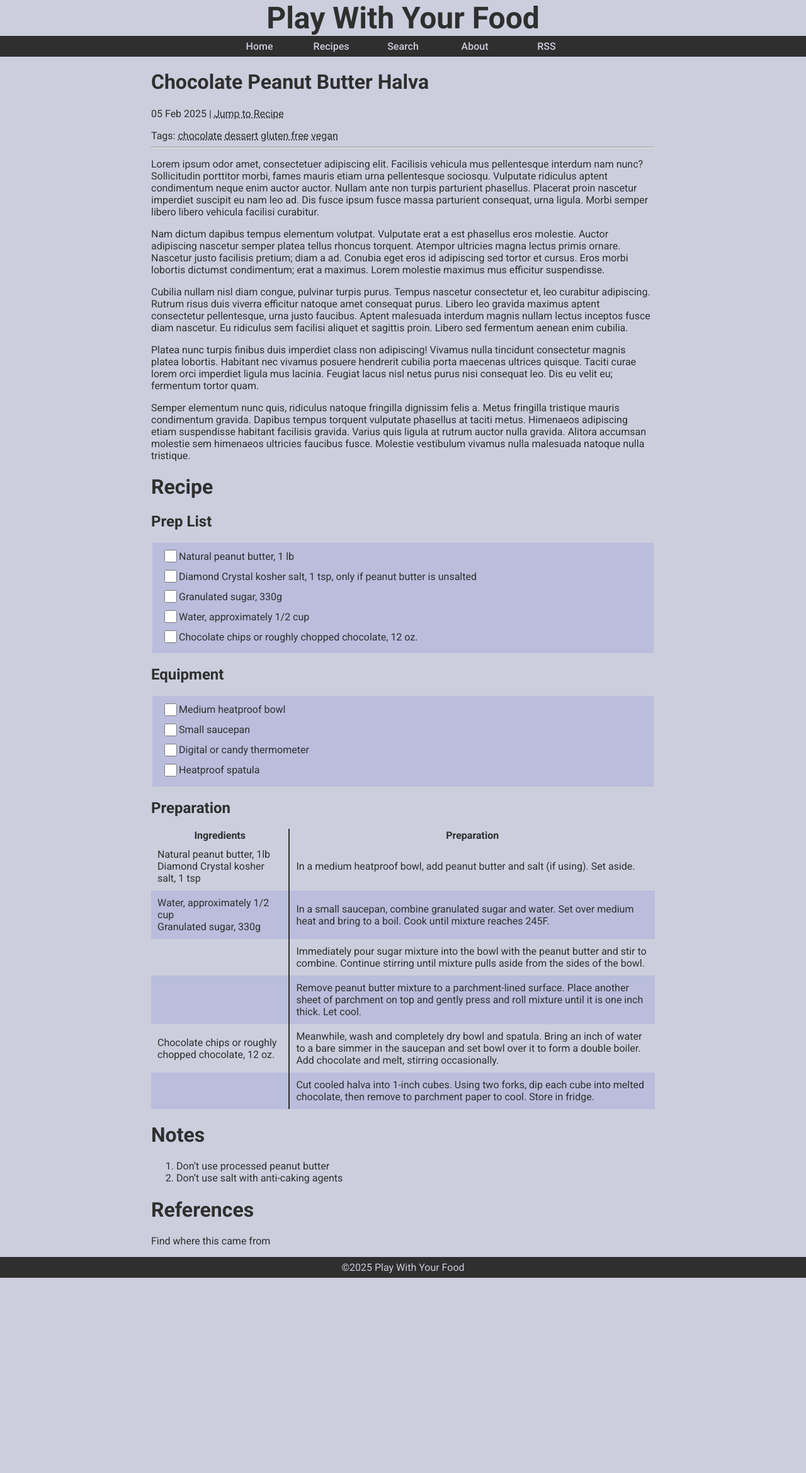
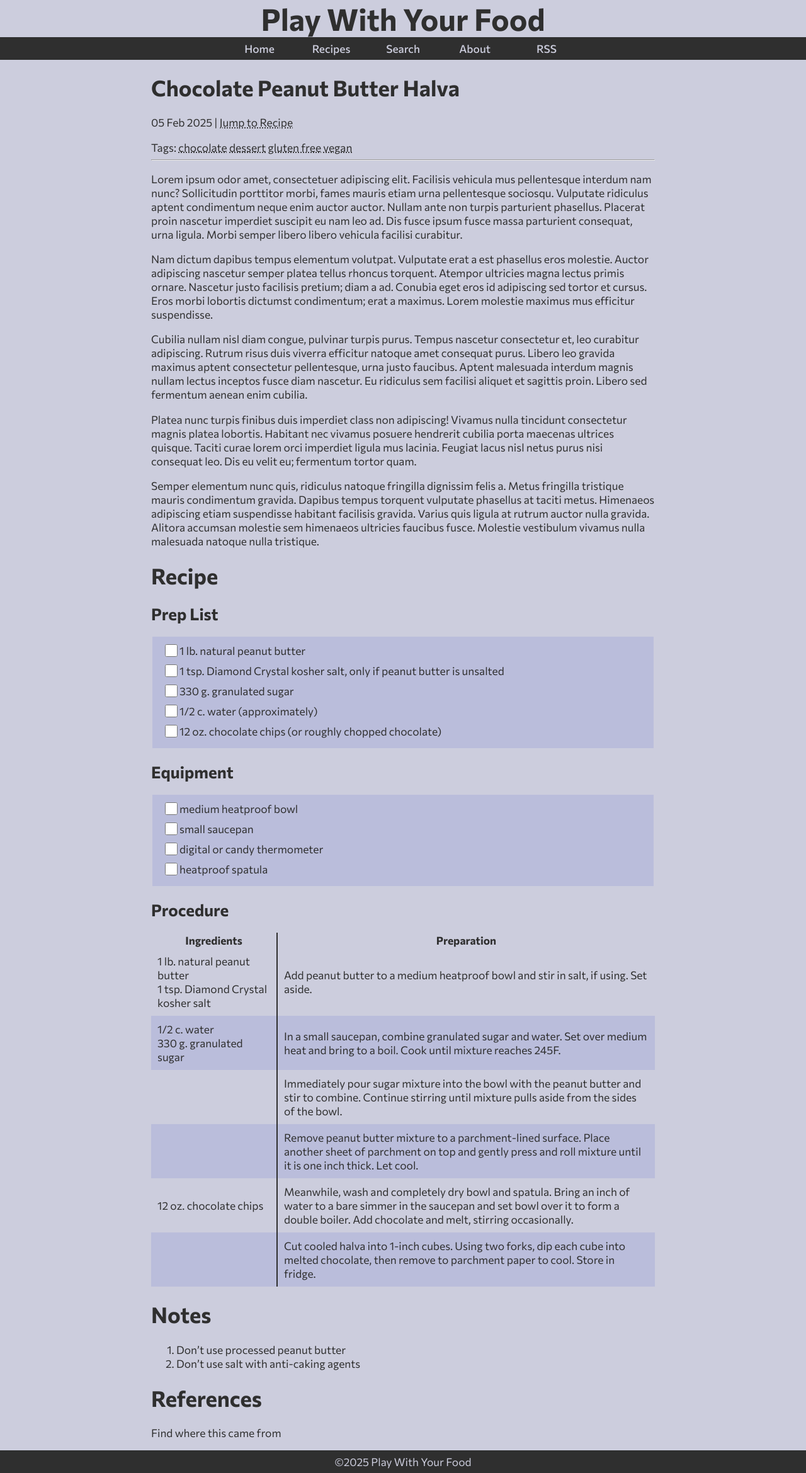
Before and after one commit to wugologist/play-with-your-food, a Jekyll site: the page built from _posts/2025-02-05-chocolate-peanut-butter-halva.md, in a window 1280 px wide. Shown: the whole page at 63% size. Built offline with Jekyll 4.4.1, drawn with Linux system fonts in a browser that asks for light colours; before the commit the page ends 2029 px from its top, so only the background shows below that.

Commit message:
font and style updates

```diff
--- a/_posts/2025-02-05-chocolate-peanut-butter-halva.md
+++ b/_posts/2025-02-05-chocolate-peanut-butter-halva.md
@@ -2,18 +2,18 @@
 tags: [chocolate, dessert, gluten free, vegan]
 
 ingredients: [
-    "Natural peanut butter, 1 lb",
-    "Diamond Crystal kosher salt, 1 tsp, only if peanut butter is unsalted",
-    "Granulated sugar, 330g",
-    "Water, approximately 1/2 cup",
-    "Chocolate chips or roughly chopped chocolate, 12 oz."
+    "1 lb. natural peanut butter",
+    "1 tsp. Diamond Crystal kosher salt, only if peanut butter is unsalted",
+    "330 g. granulated sugar",
+    "1/2 c. water (approximately)",
+    "12 oz. chocolate chips (or roughly chopped chocolate)"
 ]
 
 equipment: [
-    "Medium heatproof bowl",
-    "Small saucepan",
-    "Digital or candy thermometer",
-    "Heatproof spatula"
+    "medium heatproof bowl",
+    "small saucepan",
+    "digital or candy thermometer",
+    "heatproof spatula"
 ]
 ---
 
@@ -34,16 +34,16 @@ Semper elementum nunc quis, ridiculus natoque fringilla dignissim felis a. Metus
 ## Equipment
 {% include checklist.html items=page.equipment %}
 
-## Preparation
+## Procedure
 
-| Ingredients                                                        | Preparation                                                                                                                                                                                               |
-| ------------------------------------------------------------------ | --------------------------------------------------------------------------------------------------------------------------------------------------------------------------------------------------------- |
-| Natural peanut butter, 1lb <br> Diamond Crystal kosher salt, 1 tsp | In a medium heatproof bowl, add peanut butter and salt (if using). Set aside.                                                                                                                             |
-| Water, approximately 1/2 cup <br> Granulated sugar, 330g           | In a small saucepan, combine granulated sugar and water. Set over medium heat and bring to a boil. Cook until mixture reaches 245F.                                                                       |
-|                                                                    | Immediately pour sugar mixture into the bowl with the peanut butter and stir to combine. Continue stirring until mixture pulls aside from the sides of the bowl.                                          |
-|                                                                    | Remove peanut butter mixture to a parchment-lined surface. Place another sheet of parchment on top and gently press and roll mixture until it is one inch thick. Let cool.                                |
-| Chocolate chips  or roughly chopped chocolate, 12 oz.              | Meanwhile, wash and completely dry bowl and spatula. Bring an inch of water to a bare simmer in the saucepan and set bowl over it to form a double boiler. Add chocolate and melt, stirring occasionally. |
-|                                                                    | Cut cooled halva into 1-inch cubes. Using two forks, dip each cube into melted chocolate, then remove to parchment paper to cool. Store in fridge.                                                        |
+| Ingredients                                                         | Preparation                                                                                                                                                                                               |
+| ------------------------------------------------------------------- | --------------------------------------------------------------------------------------------------------------------------------------------------------------------------------------------------------- |
+| 1 lb. natural peanut butter <br> 1 tsp. Diamond Crystal kosher salt | Add peanut butter to a medium heatproof bowl and stir in salt, if using. Set aside.                                                                                                                       |
+| 1/2 c. water <br> 330 g. granulated sugar                           | In a small saucepan, combine granulated sugar and water. Set over medium heat and bring to a boil. Cook until mixture reaches 245F.                                                                       |
+|                                                                     | Immediately pour sugar mixture into the bowl with the peanut butter and stir to combine. Continue stirring until mixture pulls aside from the sides of the bowl.                                          |
+|                                                                     | Remove peanut butter mixture to a parchment-lined surface. Place another sheet of parchment on top and gently press and roll mixture until it is one inch thick. Let cool.                                |
+| 12 oz. chocolate chips                                              | Meanwhile, wash and completely dry bowl and spatula. Bring an inch of water to a bare simmer in the saucepan and set bowl over it to form a double boiler. Add chocolate and melt, stirring occasionally. |
+|                                                                     | Cut cooled halva into 1-inch cubes. Using two forks, dip each cube into melted chocolate, then remove to parchment paper to cool. Store in fridge.                                                        |
 
 # Notes
 1. Don't use processed peanut butter
--- a/_sass/main.scss
+++ b/_sass/main.scss
@@ -1,4 +1,4 @@
-@import url('https://fonts.googleapis.com/css2?family=Roboto:ital,wght@0,100..900;1,100..900&display=swap');
+@import url('https://fonts.googleapis.com/css2?family=Commissioner:wght@100..900&display=swap');
 
 $background-color: #cccddd;
 $text-color: #2f2f2f;
@@ -8,7 +8,8 @@ $link-color: #bbbccc;
 html {
   background-color: $background-color;
   color: $text-color;
-  font-family: Roboto, sans-serif;
+  font-family: Commissioner, sans-serif;
+  font-size: 13pt;
   height: 100%
 }
 
@@ -79,12 +80,16 @@ table {
   width: 100%;
   border-collapse: collapse;
 
+  th:first-of-type {
+    width: 25%;
+  }
+
   td {
     padding: 10px;
   }
 
   th:nth-child(1), td:nth-child(1) {
-      border-right: 2px solid $text-color;
+    border-right: 2px solid $text-color;
   }
 
   tr:nth-child(even) {
```
